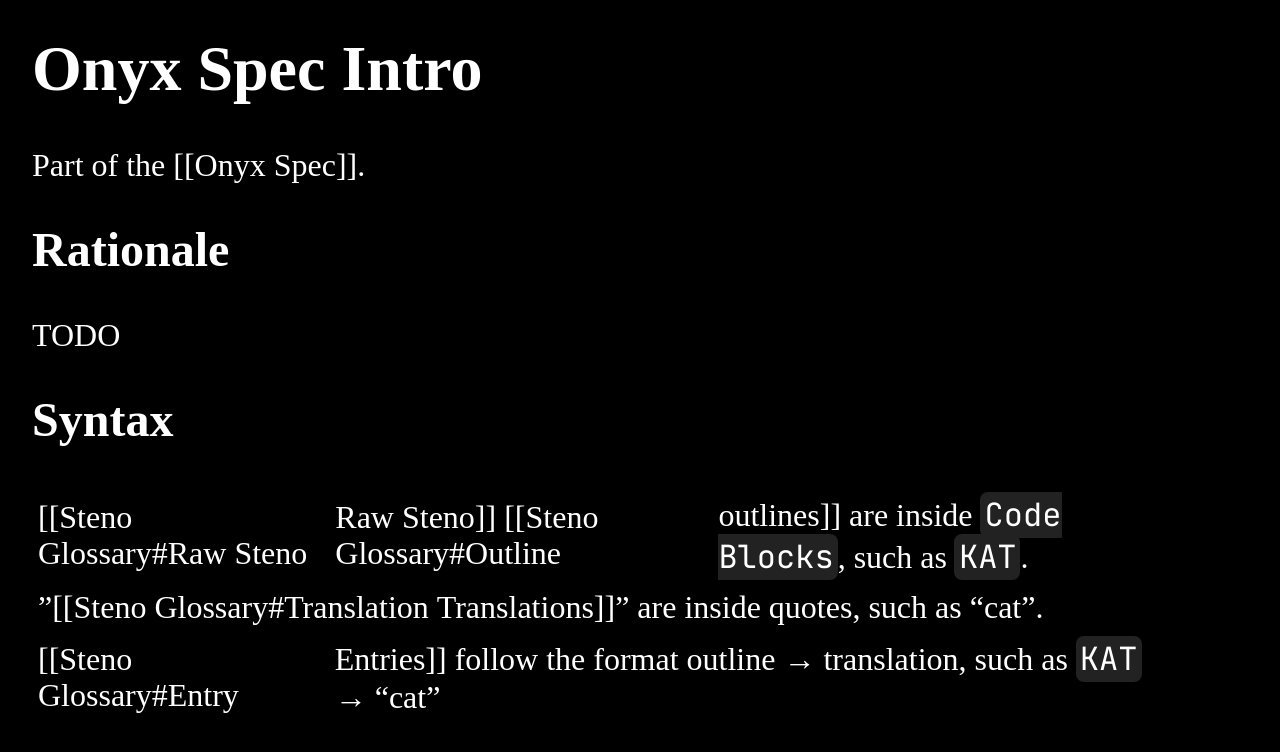
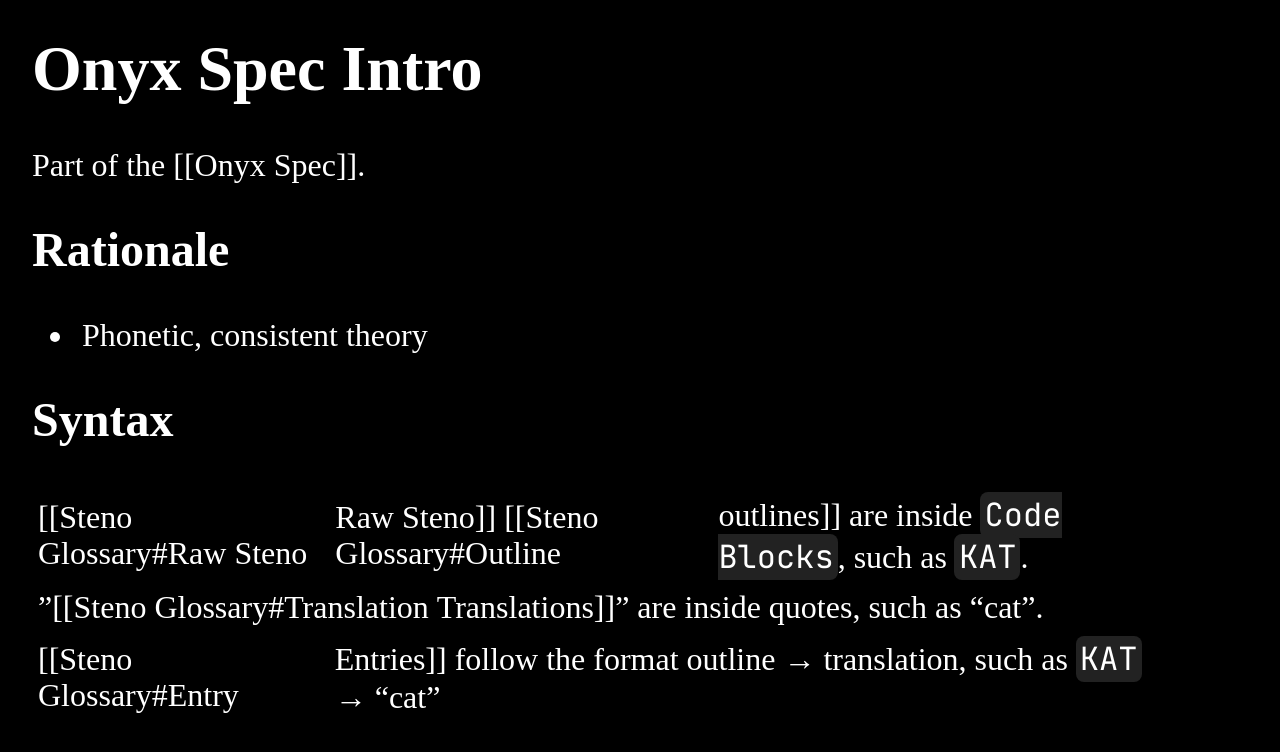
Before and after one commit to Grahp/Website, a Jekyll site: the page built from pages/Onyx Spec Intro.md, in a window 1280 px wide. Shown: the top 752 px of the page. Built offline with Jekyll 4.4.1, drawn with Linux system fonts in a browser that asks for light colours.

Commit message:
add temp rationale

```diff
--- a/pages/Onyx Spec Intro.md
+++ b/pages/Onyx Spec Intro.md
@@ -7,7 +7,7 @@
 
 ## Rationale
 
-TODO
+- Phonetic, consistent theory
 
 ## Syntax
 
```
